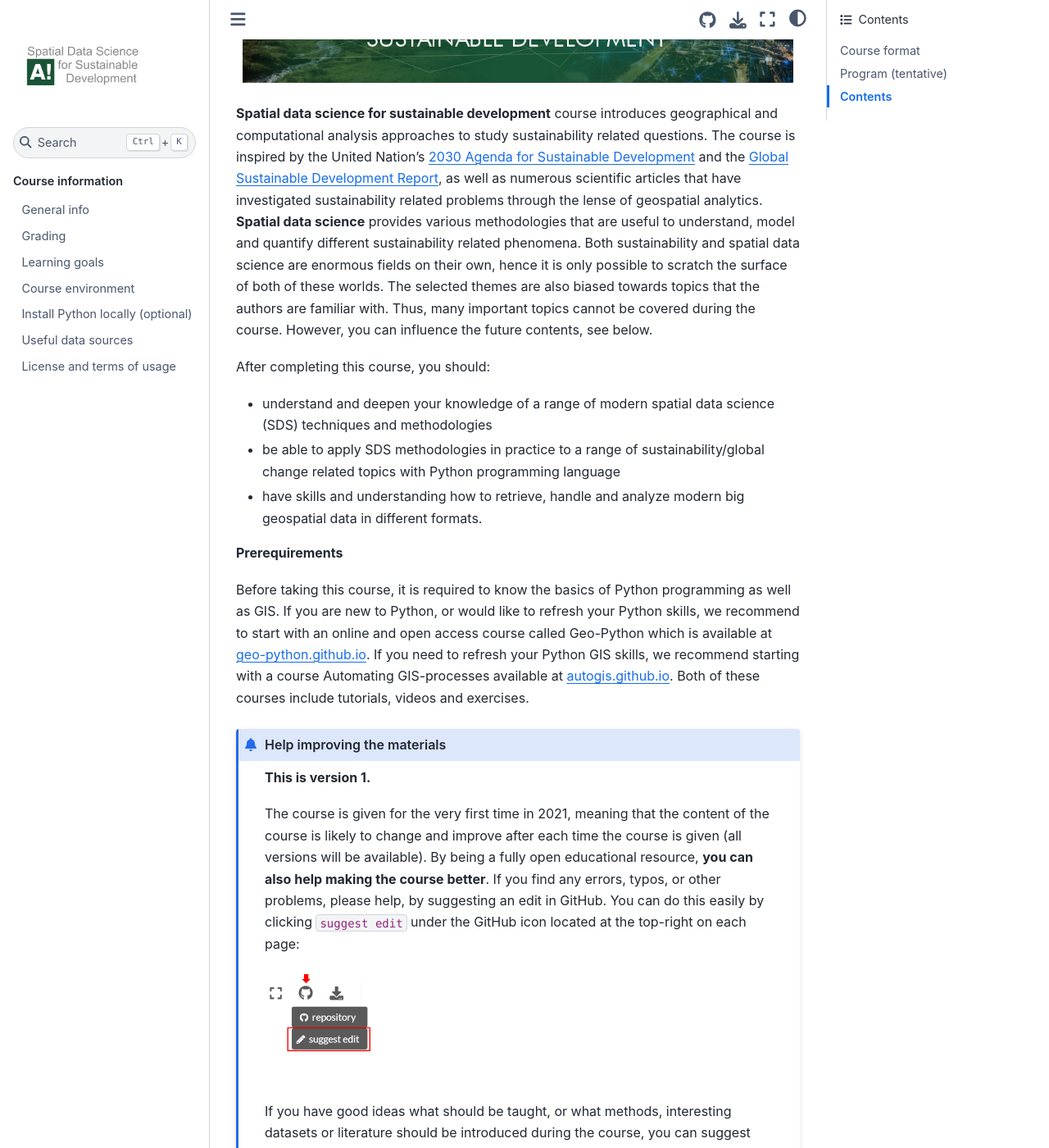
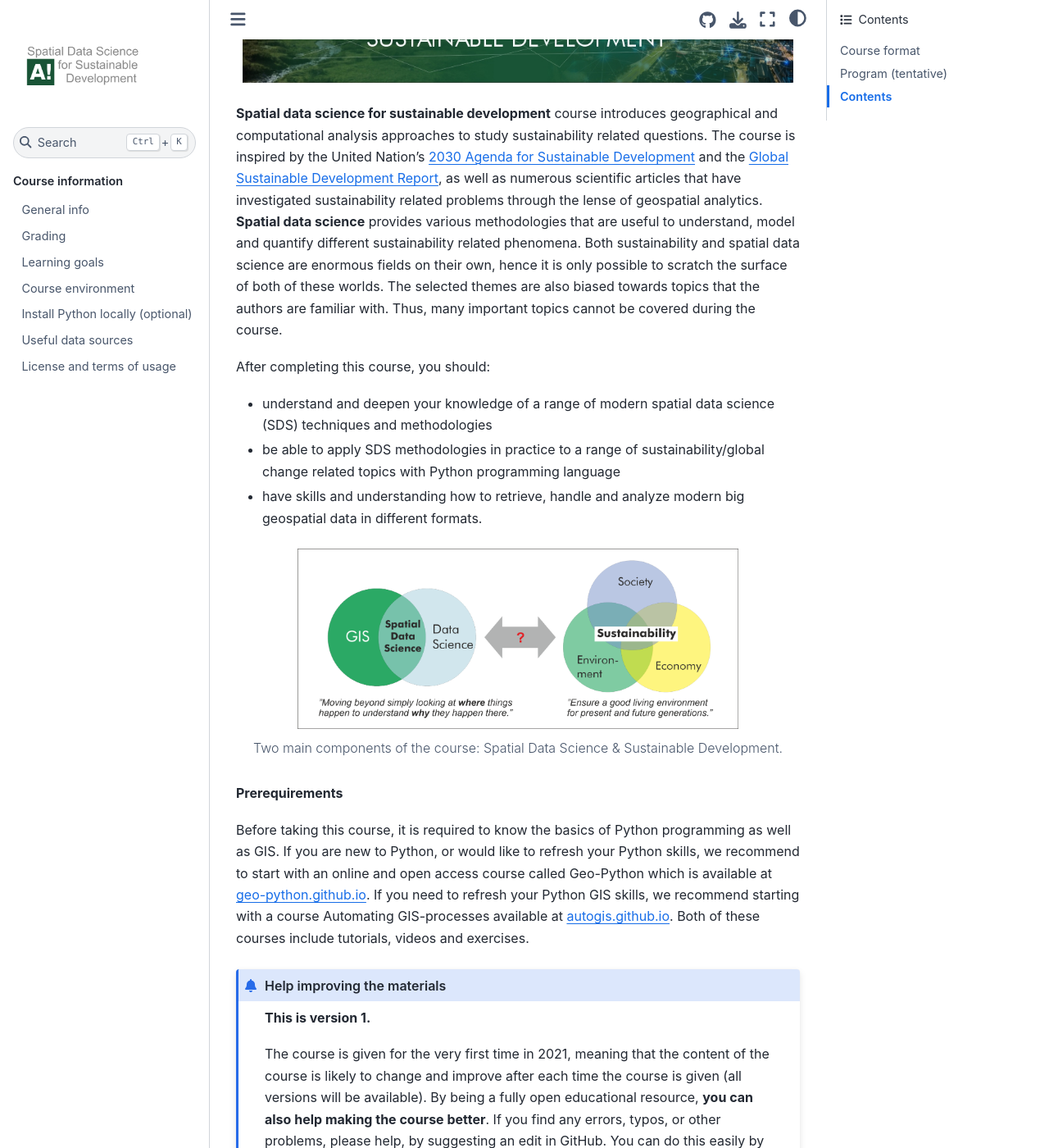
Before and after one commit to AaltoGIS/Sustainability-GIS, a Sphinx documentation site: the page built from source/index.rst, in a window 1280 px wide and 1400 px high, scrolled down 284 px. Shown: the whole window at 82% size. Built offline with Sphinx 7.4.7 and the Sphinx Book theme 1.1.4, drawn with Linux system fonts in a browser that asks for light colours; pages that are not in the unit, such as notebooks, are missing from menus; some of the changed text lies outside the part shown.

Commit message:
Update docs

```diff
--- a/source/index.rst
+++ b/source/index.rst
@@ -12,14 +12,19 @@ as well as numerous scientific articles that have investigated sustainability re
 **Spatial data science** provides various methodologies that are useful to understand, model and quantify different
 sustainability related phenomena. Both sustainability and spatial data science are enormous fields on their own,
 hence it is only possible to scratch the surface of both of these worlds. The selected themes are also biased towards topics
-that the authors are familiar with. Thus, many important topics cannot be covered during the course. However, you can influence
-the future contents, see below.
+that the authors are familiar with. Thus, many important topics cannot be covered during the course.
 
 After completing this course, you should:
 
 - understand and deepen your knowledge of a range of modern spatial data science (SDS) techniques and methodologies
 - be able to apply SDS methodologies in practice to a range of sustainability/global change related topics with Python programming language
 - have skills and understanding how to retrieve, handle and analyze modern big geospatial data in different formats.
+
+
+.. figure:: img/course-idea.png
+    :width: 80%
+
+    Two main components of the course: Spatial Data Science & Sustainable Development.
 
 **Prerequirements**
 
@@ -45,7 +50,7 @@ at `autogis.github.io <https://autogis.github.io/>`__. Both of these courses inc
        :width: 130px
 
     |
-    If you have good ideas what should be taught, or what methods, interesting datasets or literature should be introduced
+    If you have good ideas about what should be taught, i.e. what methods, interesting datasets or literature should be introduced
     during the course, you can suggest and bring your ideas forward by `raising an issue in GitHub <https://github.com/AaltoGIS/Sustainability-GIS/issues/new>`__.
 
 
```
Also changed, not shown: source/img/course-idea.png (added), source/img/pillars-of-sustainability.PNG (added).
